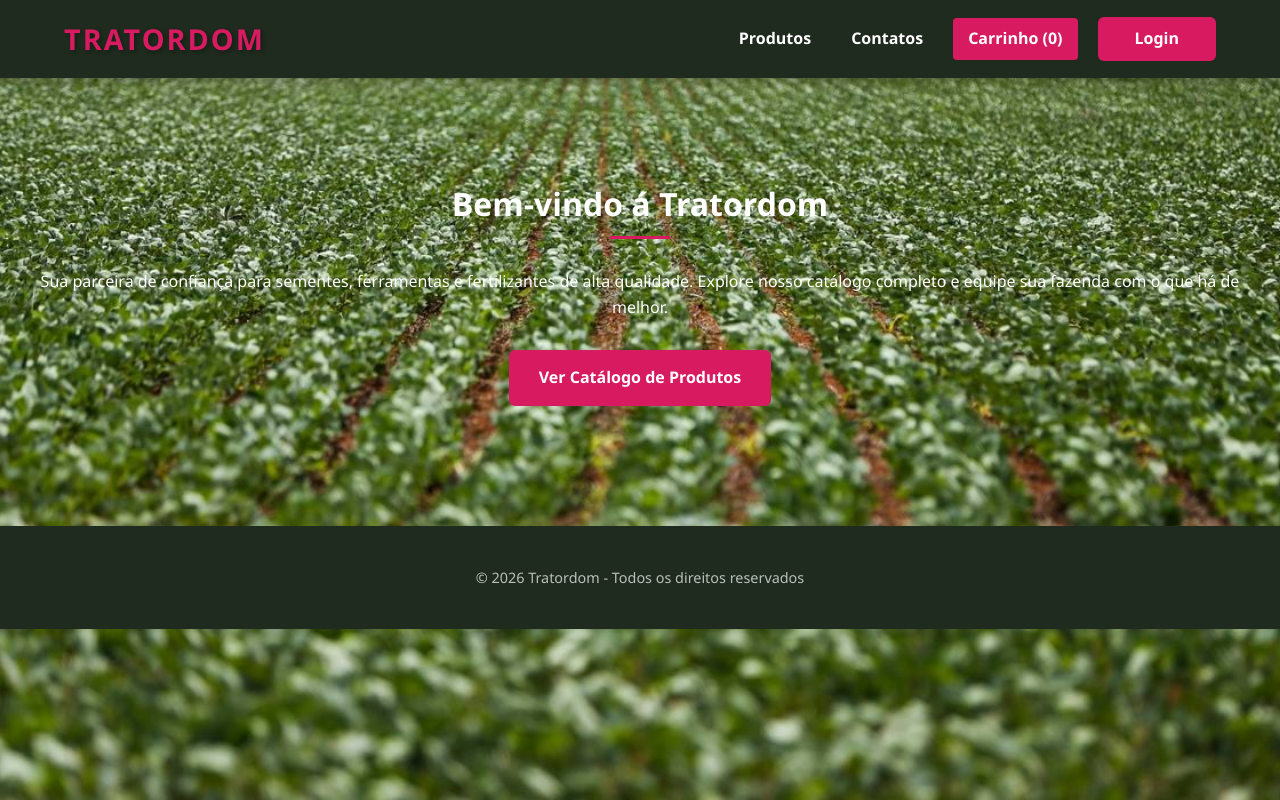
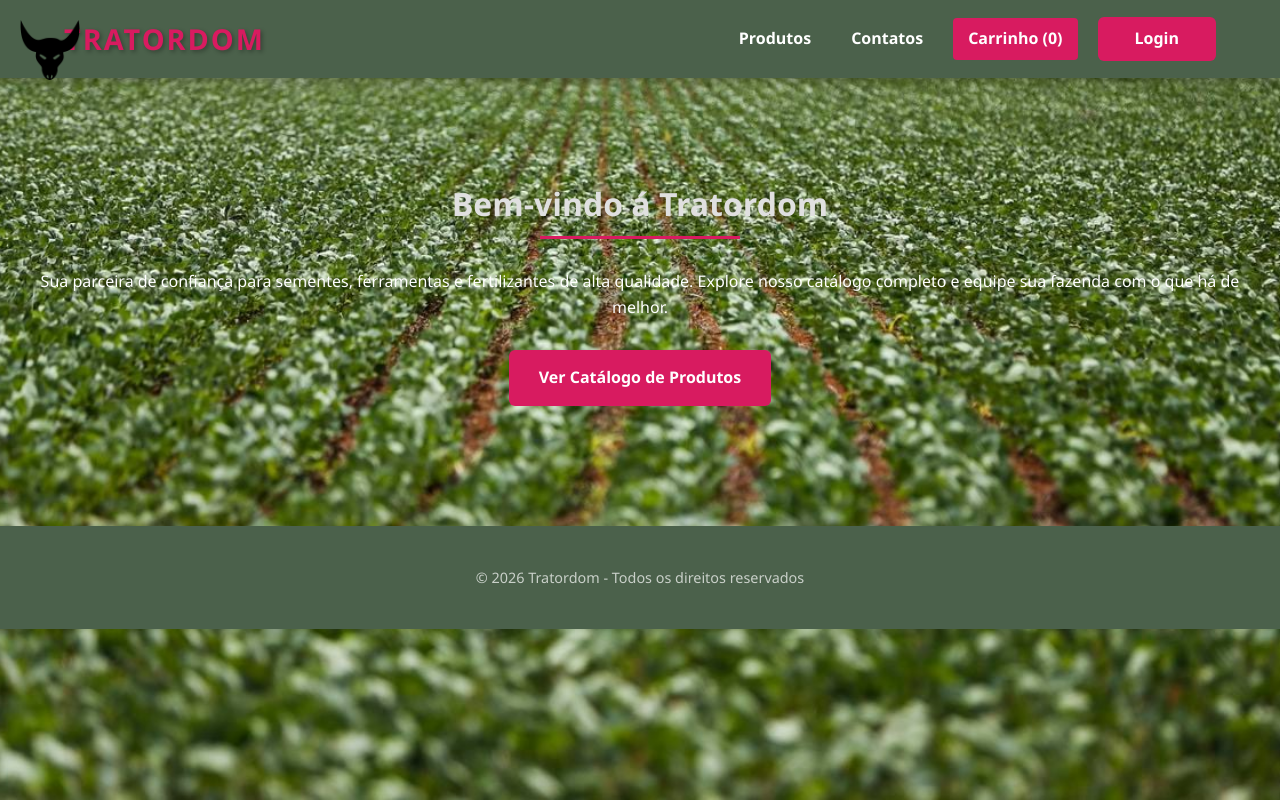
Before and after one commit to KourtneK/Tratordom, a plain HTML site: page index.html in a window 1280 px wide. Drawn offline with Linux system fonts and the light colour scheme.

Commit message:
Add files via upload

```diff
--- a/index.html
+++ b/index.html
@@ -11,6 +11,7 @@
 <body>
     <!-- Cabeçalho -->
     <header>
+        <img src="imagens/Touro.png" alt=" Logo da Tratordom" class="logo">
         <h1>Tratordom</h1>
         <nav>
             <a href="produtos.html">Produtos</a>
--- a/style.css
+++ b/style.css
@@ -6,7 +6,7 @@
     --text-white: #ffffff;
     --text-gray: #e0e0e0;
     --card-bg: #2a3d2a;
-    --header-bg: #1e2b1e;
+    --header-bg: #4b614b;
 }
 
 body {
@@ -25,7 +25,7 @@ body {
 
 /* Títulos */
 h2 {
-    color: var(--text-white);
+    color: var(--text-gray);
     text-align: center;
     margin: 40px 0 30px;
     font-size: 2rem;
@@ -39,7 +39,7 @@ h2::after {
     bottom: 0;
     left: 50%;
     transform: translateX(-50%);
-    width: 60px;
+    width: 200px;
     height: 3px;
     background: var(--accent-pink);
 }
@@ -52,6 +52,16 @@ h2::after {
     border-radius: 12px;
     max-width: 1000px;
     box-shadow: 0 5px 15px rgba(0,0,0,0.2);
+}
+
+/* Logo */
+.logo {
+    width: 60px;
+    height: 60px;
+    position: absolute;
+    top: 20px;
+    left: 20px;
+    object-fit: contain;
 }
 
 /* Boas-vindas e botões */
```
Also changed, not shown: login.html (+1 -2 lines), README.md, imagens/Touro.png (added).
